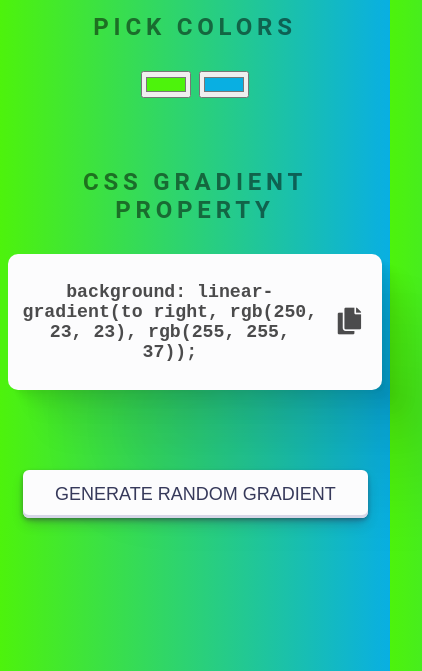
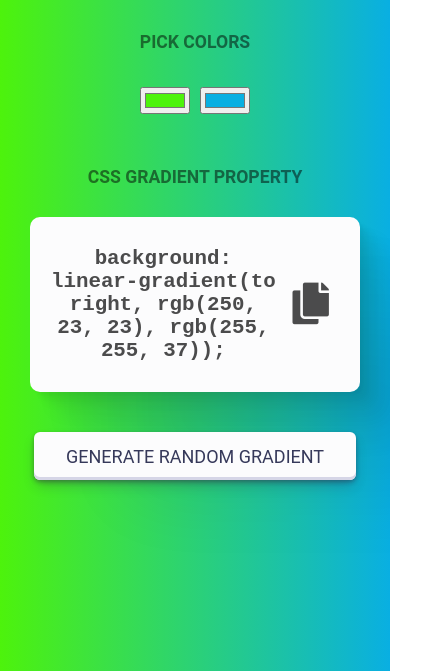
Before and after one commit to anmolmathias/hsl-gradient-generator, a plain HTML site: page index.html in a window 390 px wide. Shown: the part 173-844 px from the top of the page, 422 px wide, since content can reach past the window. Drawn offline with Linux system fonts and the light colour scheme.

Commit message:
layout update for devices under 480px

```diff
--- a/index.html
+++ b/index.html
@@ -2,6 +2,8 @@
 <html lang="en" dir="ltr">
   <head>
     <meta charset="utf-8" />
+    <meta name="viewport" content="width=device-width,initial-scale=1" />
+
     <title>Gradient Generator</title>
     <link
       rel="stylesheet"
@@ -12,12 +14,13 @@
     <link rel="stylesheet" type="text/css" href="./style.css" />
   </head>
   <body id="gradient">
-    <div id="container">
+    <div class="container">
       <h1>Gradient Generator</h1>
-    </div>
       <label for="colors">Pick colors</label>
+      <div class="color-input">
         <input class="color1" type="color" value="#4df30c" />
         <input class="color2" type="color" value="#09afe2" />
+      </div>
       <label for="property">CSS Gradient property</label>
       <div class="linear-gradient">
         <p id="css-property">
@@ -34,6 +37,7 @@
       <div class="random">
         <button class="random-button">Generate Random Gradient</button>
       </div>
+    </div>
 
     <script type="text/javascript" src="./script.js"></script>
   </body>
--- a/script.js
+++ b/script.js
@@ -1,12 +1,12 @@
 var color1 = document.querySelector(".color1");
 var color2 = document.querySelector(".color2");
-var linerGradient = document.querySelector("p");
+var linearGradient = document.querySelector("p");
 var body = document.getElementById("gradient");
 var random = document.querySelector(".random-button");
 
 const addGradient = () => {
-  body.style.backgroundImage = `linear-gradient(to right,${color1.value},${color2.value})`;
-  linerGradient.textContent = "background: " + body.style.backgroundImage + ";";
+  body.style.background = `linear-gradient(to right,${color1.value},${color2.value})`;
+  linearGradient.textContent = "background: " + body.style.background + ";";
 };
 
 const HSLToHex = (hsl) => {
@@ -17,7 +17,6 @@ const HSLToHex = (hsl) => {
     s = hsl[1].substr(0, hsl[1].length - 1) / 100,
     l = hsl[2].substr(0, hsl[2].length - 1) / 100;
 
-  // Strip label and convert to degrees (if necessary)
   if (h.indexOf("deg") > -1) h = h.substr(0, h.length - 3);
   else if (h.indexOf("rad") > -1)
     h = Math.round(h.substr(0, h.length - 3) * (180 / Math.PI));
@@ -78,8 +77,8 @@ const setRandomColors = () => {
   const randomColor2 = randomColor();
   color1.value = HSLToHex(randomColor1);
   color2.value = HSLToHex(randomColor2);
-  body.style.backgroundImage = `linear-gradient(to right,${randomColor1},${randomColor2})`;
-  linerGradient.textContent = "background: " + body.style.backgroundImage + ";";
+  body.style.background = `linear-gradient(to right,${randomColor1},${randomColor2})`;
+  linearGradient.textContent = "background: " + body.style.backgroundImage + ";";
 };
 
 
--- a/style.css
+++ b/style.css
@@ -1,10 +1,44 @@
+/*
+  Josh's Custom CSS Reset
+  https://www.joshwcomeau.com/css/custom-css-reset/
+*/
+*,
+*::before,
+*::after {
+  box-sizing: border-box;
+}
+* {
+  margin: 0;
+}
+
+img,
+picture,
+video,
+canvas,
+svg {
+  display: block;
+  max-width: 100%;
+}
+input,
+button,
+textarea,
+select {
+  font: inherit;
+}
+
+#root,
+#__next {
+  isolation: isolate;
+}
+
 body {
+  background: linear-gradient(to right, rgb(77, 243, 12), rgb(9, 175, 226));
+  color: rgba(0, 0, 0, 0.5);
   font-family: Roboto, Oxygen, Ubuntu, Cantarell, "Open Sans", "Helvetica Neue",
     sans-serif;
-  color: rgba(0, 0, 0, 0.5);
+  letter-spacing: 0.3em;
+  padding: 30px;
   text-align: center;
-  letter-spacing: 0.3em;
-  background: linear-gradient(to right, rgb(77, 243, 12), rgb(9, 175, 226));
 }
 
 .linear-gradient button {
@@ -68,6 +102,14 @@ label {
   font-weight: 600;
 }
 
+.color-input {
+  display: flex;
+}
+
+input[type="color"] {
+  margin: 5px;
+}
+
 .linear-gradient {
   display: flex;
   justify-content: center;
@@ -85,19 +127,11 @@ label {
   font-family: monospace;
   /*  font-family: 'Iosevka';*/
   font-weight: bold;
-  font-size: 1.4em;
-  padding: 10px 10px;
+  font-size: 1.3rem;
+  padding: 30px 20px;
   border-radius: 10px;
   margin: auto;
   max-width: 900px;
-}
-
-#container {
-  display: flex;
-  font-size: 2.3rem;
-  justify-content: center;
-  margin: 5vw 0 auto;
-  padding-top: 10px;
 }
 
 h1 {
@@ -111,23 +145,14 @@ h1 {
   text-transform: uppercase;
 }
 
-@media (max-width: 768px) and (min-width: 481px) {
-  #container {
-    font-size: 1.4rem;
-    display: flex;
-    justify-content: center;
-    margin: 16vw 0 auto;
-    padding-top: 10px;
-  }
-}
-@media (max-width: 480px) {
-  #container {
-    font-size: 1.1rem;
-    display: flex;
-    justify-content: center;
-    margin: 16vw 0 auto;
-    padding-top: 10px;
-  }
+.container {
+  display: flex;
+  flex-direction: column;
+  font-size: 2.3rem;
+  justify-content: center;
+  align-items: center;
+  margin: 5vw 0 auto;
+  padding-top: 10px;
 }
 
 .tooltip {
@@ -166,3 +191,32 @@ h1 {
   opacity: 1;
   visibility: visible;
 }
+
+@media screen and (max-width: 768px) and (min-width: 481px) {
+  .container {
+    font-size: 1.4rem;
+    margin: 16vw 0 auto;
+    padding-top: 45px;
+  }
+}
+
+@media screen and (max-width: 480px) {
+  .container {
+    margin: 0;
+    font-size: 1.1rem;
+    margin: 12vw 0 auto;
+    padding-top: 20px;
+  }
+  body {
+    letter-spacing: 0;
+  }
+  label {
+    font-size: 1.1rem;
+  }
+  .random {
+    margin-top: 40px;
+  }
+  label[for="property"] {
+    margin-top: 18px;
+  }
+}
```
Lines whose indentation alone changed are shown as unchanged.
